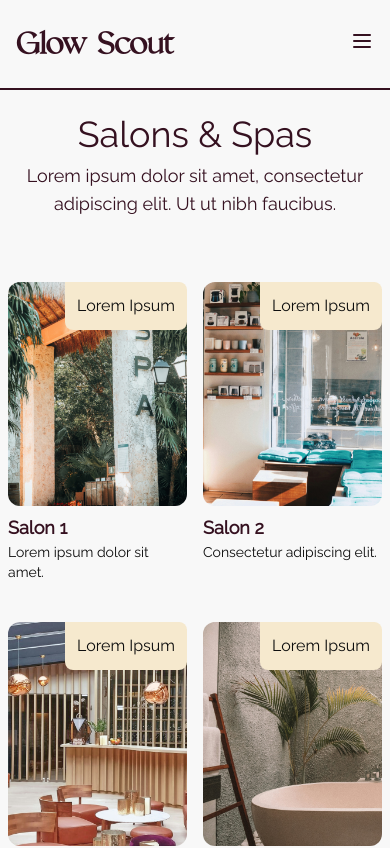
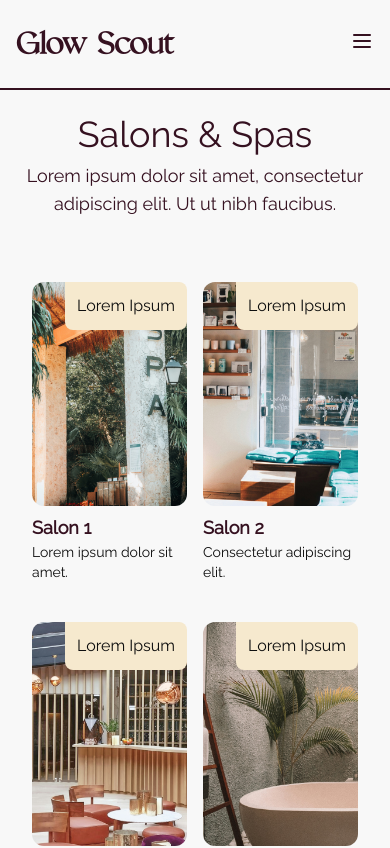
Before and after one commit to TheMODventures/Glow-Scout-Web, a Next.js app: page /spas in a window 390 px wide. Shown: the top 848 px of the page. Built offline with nearby package versions, Linux system fonts and the light colour scheme.

Commit message:
Treatment and spa

```diff
--- a/src/app/(home)/spas/page.jsx
+++ b/src/app/(home)/spas/page.jsx
@@ -229,7 +229,7 @@ const SpaPage = () => {
         </div>
       </Container>
 
-      <div className="mx-2 md:mx-0 md:container my-5">
+      <div className="container my-5">
         <div className="grid grid-cols-2 md:grid-cols-4 gap-4 mt-6 mb-2">
           {dummyData.map((item, index) => (
             <Link href={`spa-single/${index}`} key={index}>
--- a/src/app/(home)/treatment/page.jsx
+++ b/src/app/(home)/treatment/page.jsx
@@ -246,7 +246,7 @@ const TreatmentPage = () => {
       </Container>
 
 
-      <div className="mx-2 md:mx-0 md:container my-5">
+      <div className="container my-5">
         <div className="grid grid-cols-2 md:grid-cols-4 gap-4 ">
 
           {dummyData.map((item, index) => (
```
